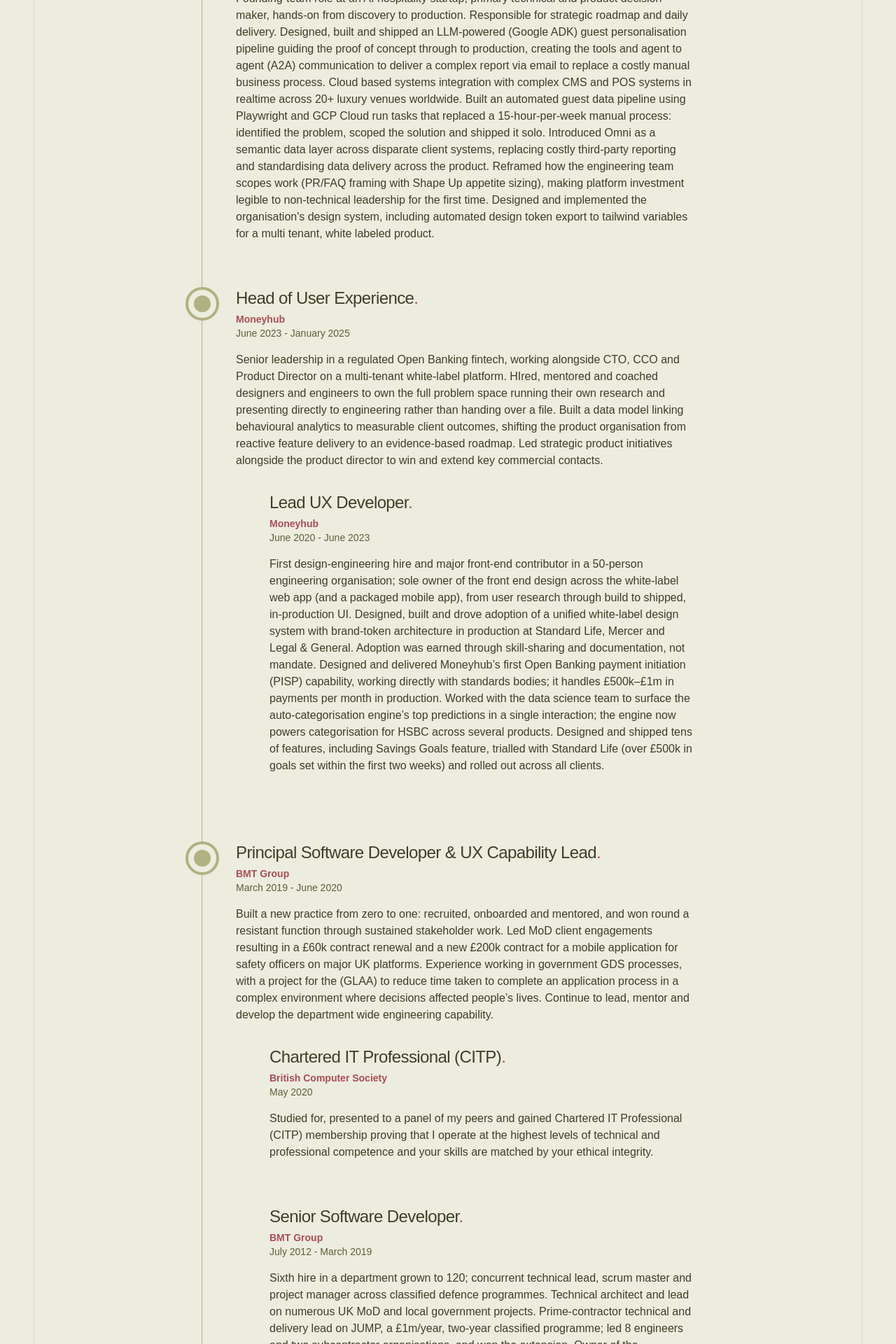
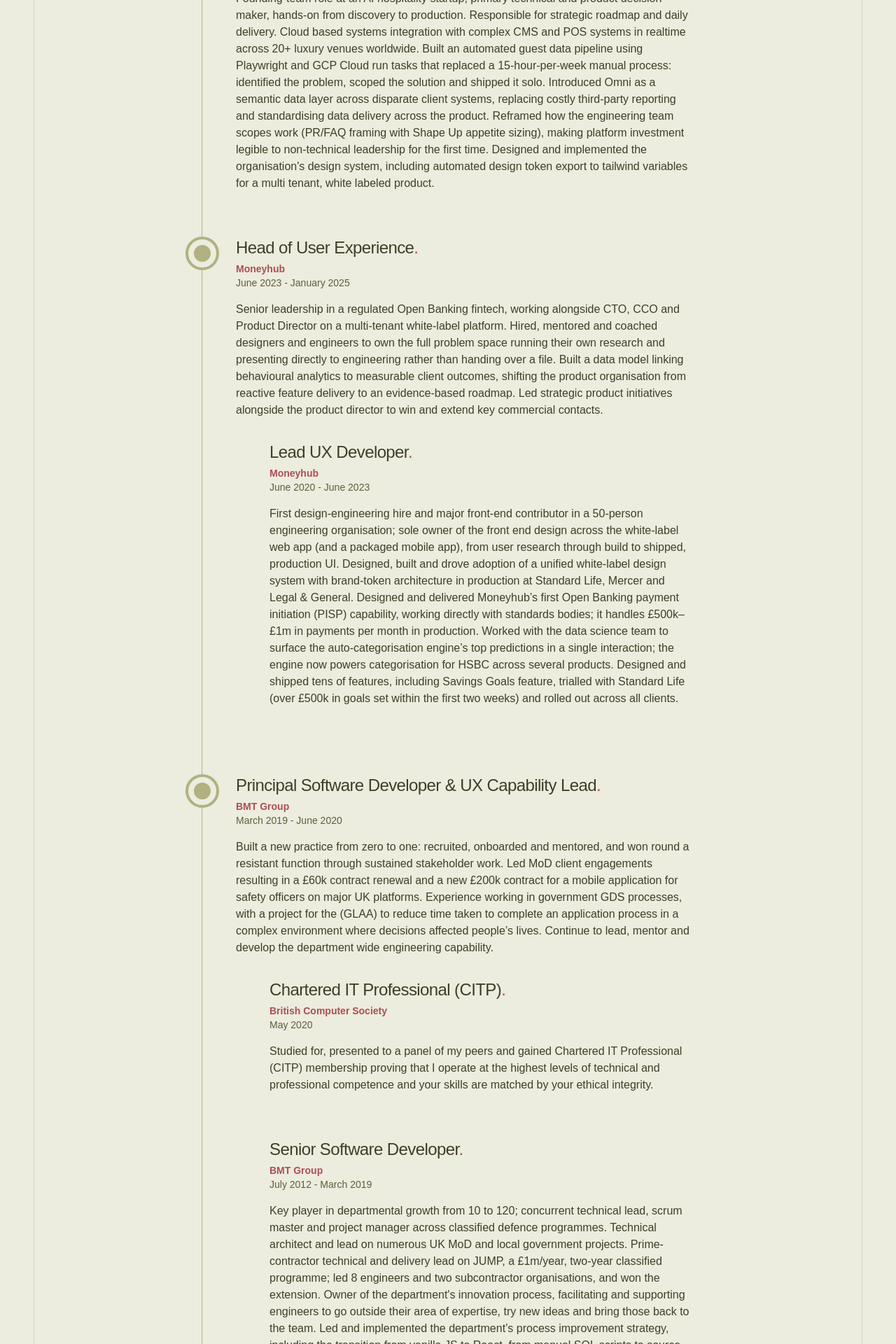
Before and after one commit to dougajmcdonald/dougmcdonald.co.uk-v2, a React (Vite) app: page /career in a window 1280 px wide. Shown: the part 880-2800 px from the top of the page at 70% size. Built offline with nearby package versions, Linux system fonts and the light colour scheme.

Commit message:
Copy tweaks

```diff
--- a/src/layout/Footer.tsx
+++ b/src/layout/Footer.tsx
@@ -10,7 +10,7 @@
 export function Footer() {
   return (
     <footer className="border-primary-200 mt-6 flex min-h-12 w-full items-center justify-center border-t">
-      <ul className="my-8 flex gap-12">
+      <ul className="my-8 flex flex-col items-center gap-4 sm:flex-row sm:gap-12">
         {links.map((link) => (
           <Link to={link.url}>
             {link.icon && <link.icon className="text-primary-500 size-6" />}
--- a/src/pages/Career.tsx
+++ b/src/pages/Career.tsx
@@ -20,27 +20,23 @@
           <Text>
             Founding-team role at an AI hospitality startup; primary technical and product
             decision-maker, hands-on from discovery to production. Responsible for strategic roadmap
-            and daily delivery. Designed, built and shipped an LLM-powered (Google ADK) guest
-            personalisation pipeline guiding the proof of concept through to production, creating
-            the tools and agent to agent (A2A) communication to deliver a complex report via email
-            to replace a costly manual business process. Cloud based systems integration with
-            complex CMS and POS systems in realtime across 20+ luxury venues worldwide. Built an
-            automated guest data pipeline using Playwright and GCP Cloud run tasks that replaced a
-            15-hour-per-week manual process: identified the problem, scoped the solution and shipped
-            it solo. Introduced Omni as a semantic data layer across disparate client systems,
-            replacing costly third-party reporting and standardising data delivery across the
-            product. Reframed how the engineering team scopes work (PR/FAQ framing with Shape Up
-            appetite sizing), making platform investment legible to non-technical leadership for the
-            first time. Designed and implemented the organisation's design system, including
-            automated design token export to tailwind variables for a multi tenant, white labeled
-            product.
+            and daily delivery. Cloud based systems integration with complex CMS and POS systems in
+            realtime across 20+ luxury venues worldwide. Built an automated guest data pipeline
+            using Playwright and GCP Cloud run tasks that replaced a 15-hour-per-week manual
+            process: identified the problem, scoped the solution and shipped it solo. Introduced
+            Omni as a semantic data layer across disparate client systems, replacing costly
+            third-party reporting and standardising data delivery across the product. Reframed how
+            the engineering team scopes work (PR/FAQ framing with Shape Up appetite sizing), making
+            platform investment legible to non-technical leadership for the first time. Designed and
+            implemented the organisation's design system, including automated design token export to
+            tailwind variables for a multi tenant, white labeled product.
           </Text>
         </Role>
 
         <Role title="Head of User Experience" dates="June 2023 - January 2025" company="Moneyhub">
           <Text>
             Senior leadership in a regulated Open Banking fintech, working alongside CTO, CCO and
-            Product Director on a multi-tenant white-label platform. HIred, mentored and coached
+            Product Director on a multi-tenant white-label platform. Hired, mentored and coached
             designers and engineers to own the full problem space running their own research and
             presenting directly to engineering rather than handing over a file. Built a data model
             linking behavioural analytics to measurable client outcomes, shifting the product
@@ -53,12 +49,11 @@
               First design-engineering hire and major front-end contributor in a 50-person
               engineering organisation; sole owner of the front end design across the white-label
               web app (and a packaged mobile app), from user research through build to shipped,
-              in-production UI. Designed, built and drove adoption of a unified white-label design
+              production UI. Designed, built and drove adoption of a unified white-label design
               system with brand-token architecture in production at Standard Life, Mercer and Legal
-              & General. Adoption was earned through skill-sharing and documentation, not mandate.
-              Designed and delivered Moneyhub’s first Open Banking payment initiation (PISP)
-              capability, working directly with standards bodies; it handles £500k–£1m in payments
-              per month in production. Worked with the data science team to surface the
+              & General. Designed and delivered Moneyhub’s first Open Banking payment initiation
+              (PISP) capability, working directly with standards bodies; it handles £500k–£1m in
+              payments per month in production. Worked with the data science team to surface the
               auto-categorisation engine’s top predictions in a single interaction; the engine now
               powers categorisation for HSBC across several products. Designed and shipped tens of
               features, including Savings Goals feature, trialled with Standard Life (over £500k in
@@ -98,18 +93,17 @@
             company="BMT Group"
           >
             <Text>
-              Sixth hire in a department grown to 120; concurrent technical lead, scrum master and
-              project manager across classified defence programmes. Technical architect and lead on
-              numerous UK MoD and local government projects. Prime-contractor technical and delivery
-              lead on JUMP, a £1m/year, two-year classified programme; led 8 engineers and two
-              subcontractor organisations, and won the extension. Owner of the department's
+              Key player in departmental growth from 10 to 120; concurrent technical lead, scrum
+              master and project manager across classified defence programmes. Technical architect
+              and lead on numerous UK MoD and local government projects. Prime-contractor technical
+              and delivery lead on JUMP, a £1m/year, two-year classified programme; led 8 engineers
+              and two subcontractor organisations, and won the extension. Owner of the department's
               innovation process, facilitating and supporting engineers to go outside their area of
               expertise, try new ideas and bring those back to the team. Led and implemented the
               department’s process improvement strategy, including the transition from vanilla JS to
               React, from manual SQL scripts to source controlled database projects and VSS to git.
               Ran the graduate interview and assessment process for several years and mentored
-              junior and mid-level engineers; I’m particularly proud that several of those hires are
-              now senior engineers.
+              junior and mid-level engineers.
             </Text>
           </SubRole>
           <SubRole title="Software Developer" dates="February 2011 - July 2012" company="BMT Group">
```
